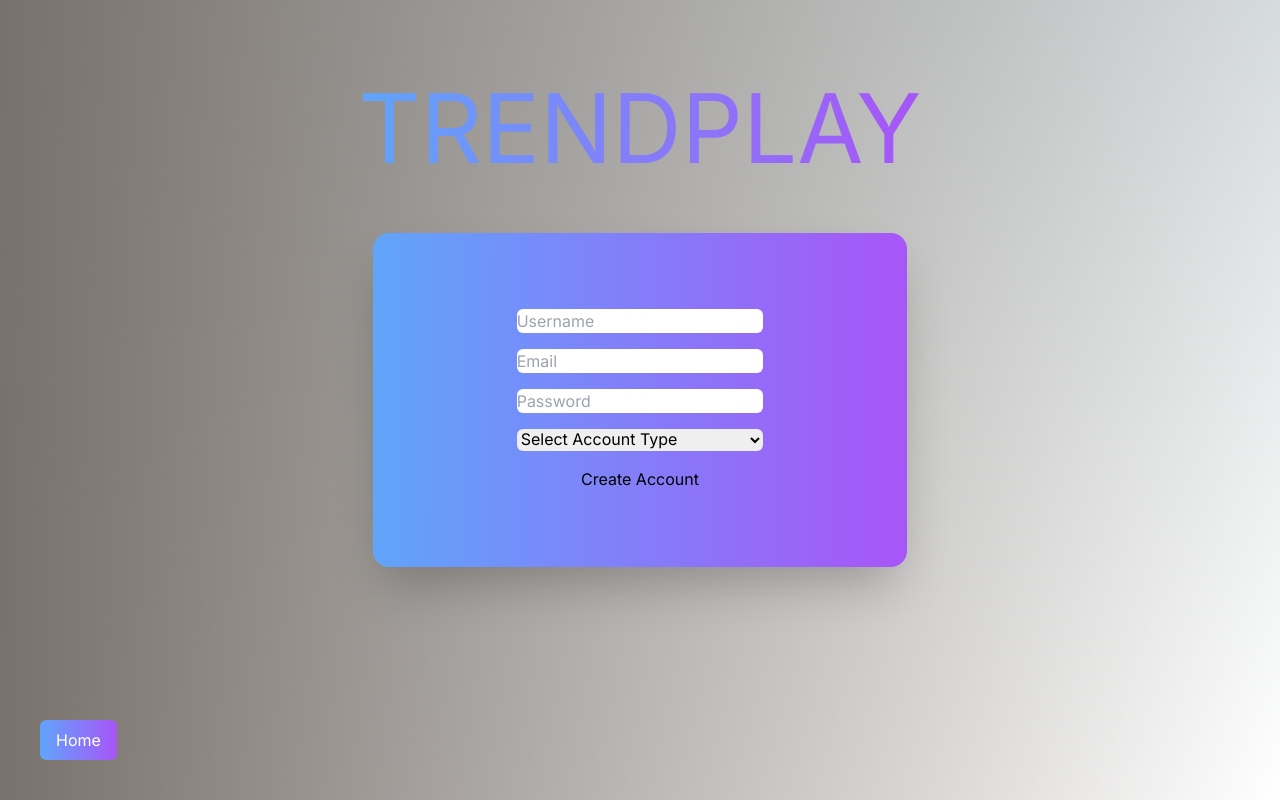
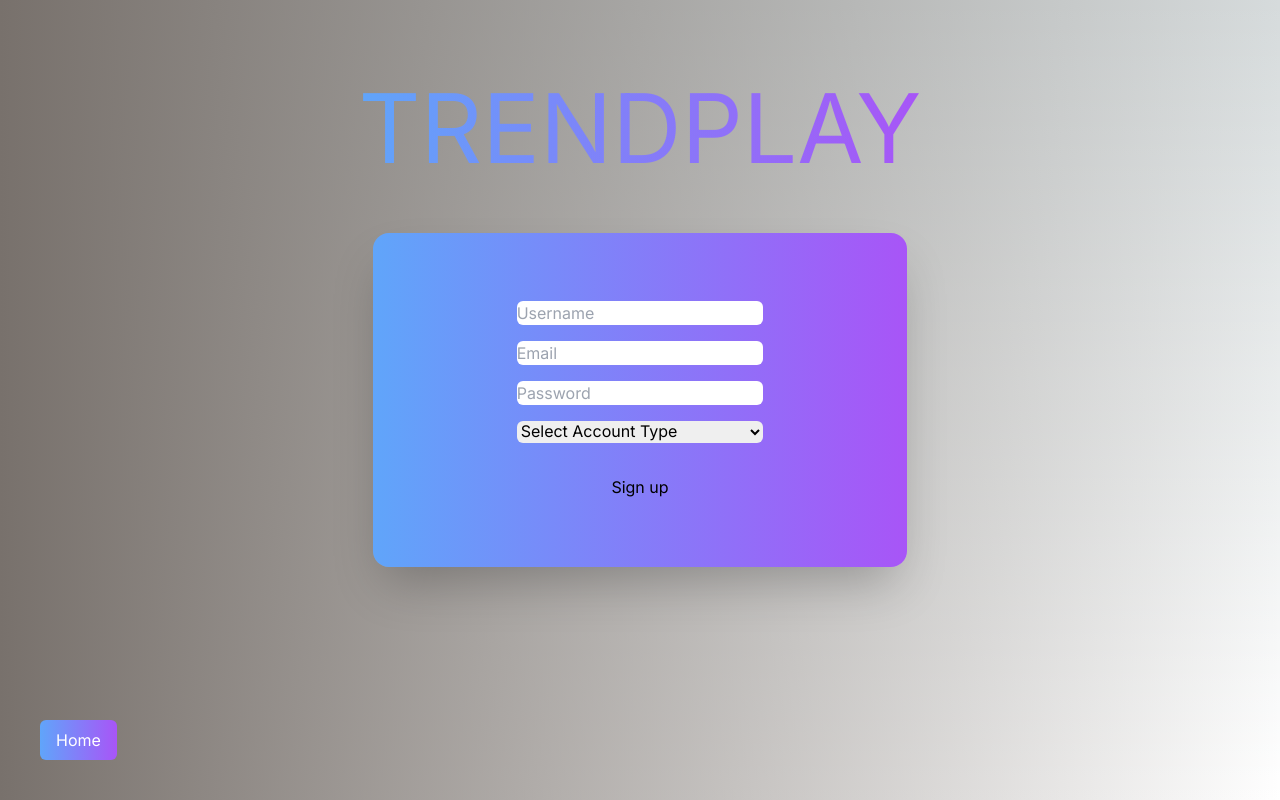
Before and after one commit to jorgoose/coms-senior-design, a Next.js app in the folder frontend/: page /signup in a window 1280 px wide. Built offline with nearby package versions, Linux system fonts and the light colour scheme; no server answers.

Commit message:
Fancy nextjs stuff is now for signup ad well

```diff
--- a/frontend/src/app/actions.ts
+++ b/frontend/src/app/actions.ts
@@ -29,23 +29,27 @@ export async function signIn(prevState: any, formData: FormData) {
     }
 }
 
-export async function signup(formData: FormData) {
+export async function signUp(prevState: any, formData: FormData) {
     const cookieStore = cookies()
     const supabase = createClient(cookieStore)
 
     // type-casting here for convenience
     // in practice, you should validate your inputs
     const data = {
+        username: formData.get('usename') as string,
         email: formData.get('email') as string,
         password: formData.get('password') as string,
+        account_type: formData.get('account_type') as string
     }
 
     const { error } = await supabase.auth.signUp(data)
 
     if (error) {
-      redirect('/error')
+        return {
+            message: 'Account already in use',
         }
-
-    revalidatePath('/', 'layout')
-    redirect('/')
+    } else {
+        revalidatePath('/', 'layout');
+        redirect('/');
     }
+  }
--- a/frontend/src/app/login/page.tsx
+++ b/frontend/src/app/login/page.tsx
@@ -1,7 +1,7 @@
 'use client'
 
 import Link from 'next/link';
-import { useFormState, useFormStatus } from 'react-dom'
+import { useFormState } from 'react-dom'
 import { signIn } from '@/app/actions';
 import SubmitButton from '@/app/components/SubmitButton';
 
@@ -11,7 +11,6 @@ const initialState = {
 
 export default function Login() {
     const [state, formAction] = useFormState(signIn, initialState);
-    const { pending } = useFormStatus();
 
     return (
         <>
--- a/frontend/src/app/signup/page.tsx
+++ b/frontend/src/app/signup/page.tsx
@@ -1,79 +1,36 @@
 'use client'
 
-import { FormEvent, useState } from 'react';
 import Link from 'next/link';
-import { signUpNewUser } from '@/utils/supabase/client';
+import SubmitButton from '@/app/components/SubmitButton';
+import { signUp } from '@/app/actions';
+import { useFormState } from 'react-dom';
+
+const initialState = {
+    message: '',
+}
 
 export default function SignUp() {
-    const [isLoading, setIsLoading] = useState<boolean>(false);
-    const [signupText, setSignupText] = useState<string>('Create Account');
-    const [email, setEmail] = useState('');
-    const [password, setPassword] = useState('');
-    const [username, setUsername] = useState('');
-
-    async function onSubmit(event: FormEvent<HTMLFormElement>) {
-        event.preventDefault();
-        setIsLoading(true);
-
-        const formData: FormData = new FormData(event.currentTarget);
-        const formDataArray: [string, FormDataEntryValue][] = Array.from(formData.entries());
-
-        const userDataSignUp: SignUpUser = {
-            email: '',
-            password: '',
-            options: {
-                data: {
-                    username: '',
-                    account_type: 0,
-                }
-            }
-        };
-
-        for (const pair of formDataArray) {
-            const [key, value] = pair;
-            if (key === 'username') {
-                userDataSignUp.options.data.username = value.toString();
-            } else if (key === 'email') {
-                userDataSignUp.email = value.toString();
-            } else if (key === 'password') {
-                userDataSignUp.password = value.toString();
-            } else if (key === 'account_type') {
-                userDataSignUp.options.data.account_type = parseInt(value.toString(), 10);
-            }
-        }
-
-        if(process.env.NEXT_PUBLIC_SUPABASE_URL && process.env.NEXT_PUBLIC_SUPABASE_KEY) {
-            const data = await signUpNewUser(userDataSignUp);
-
-            if (data.error) {
-                setSignupText(data.error.message);
-                setEmail('');
-                setPassword('');
-                setUsername('');
-            } else {
-                setSignupText("Logging in!");
-            }
-        } else {
-            console.error("Darn something broke");
-        }
-
-        setIsLoading(false);
-    }
+    const [state, formAction] = useFormState(signUp, initialState);
 
     return (
         <>
             <div className="bg-gradient-to-r from-stone-500 h-screen w-full flex justify-center items-center flex-col">
                 <p className="absolute top-20 text-8xl bg-gradient-to-r from-blue-400 to-purple-500 text-transparent bg-clip-text">TRENDPLAY</p>
-                <form onSubmit={onSubmit} className="bg-gradient-to-r from-blue-400 to-purple-500 flex justify-center items-center flex-col m-5 p-5 rounded-2xl shadow-2xl space-y-4 size-5/12">
-                    <input className="rounded-md w-1/2 text-black" type="username" name="username" placeholder="Username" value={username} onChange={(e) => setUsername(e.target.value)} required />
-                    <input className="rounded-md w-1/2 text-black" type="email" name="email" placeholder="Email" value={email} onChange={(e) => setEmail(e.target.value)} required />
-                    <input className="rounded-md w-1/2 text-black" type="password" name="password" placeholder="Password" value={password} onChange={(e) => setPassword(e.target.value)} required />
+                <form action={async (formData: FormData) => {
+                    formAction(formData);
+                }} className="bg-gradient-to-r from-blue-400 to-purple-500 flex justify-center items-center flex-col m-5 p-5 rounded-2xl shadow-2xl space-y-4 size-5/12">
+                    <input className="rounded-md w-1/2 text-black" type="username" name="username" placeholder="Username" required />
+                    <input className="rounded-md w-1/2 text-black" type="email" name="email" placeholder="Email" required />
+                    <input className="rounded-md w-1/2 text-black" type="password" name="password" placeholder="Password" required />
                     <select className="rounded-md w-1/2 text-black" name="account_type" required>
                         <option value="">Select Account Type</option>
                         <option value="0">Gamer</option>
                         <option value="1">Developer</option>
                     </select>
-                    <button type="submit" disabled={isLoading}>{isLoading ? 'Loading...' : `${signupText}`}</button>
+                    <p aria-live="polite">
+                        {state?.message}
+                    </p>
+                    <SubmitButton use='Sign up' />
                 </form>
                 <Link className="absolute bottom-10 left-10 bg-gradient-to-r from-blue-400 to-purple-500 px-4 py-2 text-white rounded-md" href="/">Home</Link>
             </div>
--- a/frontend/src/utils/supabase/client.ts
+++ b/frontend/src/utils/supabase/client.ts
@@ -9,11 +9,6 @@ export function createClient() {
 
 const supabase = createClient()
 
-export async function signUpNewUser(user: SignUpUser) {
-  const { data, error } = await supabase.auth.signUp(user);
-  return { data, error };
-}
-
 export async function signOut() {
   const { error } = await supabase.auth.signOut()
 }
```
Lines whose indentation alone changed are shown as unchanged.
